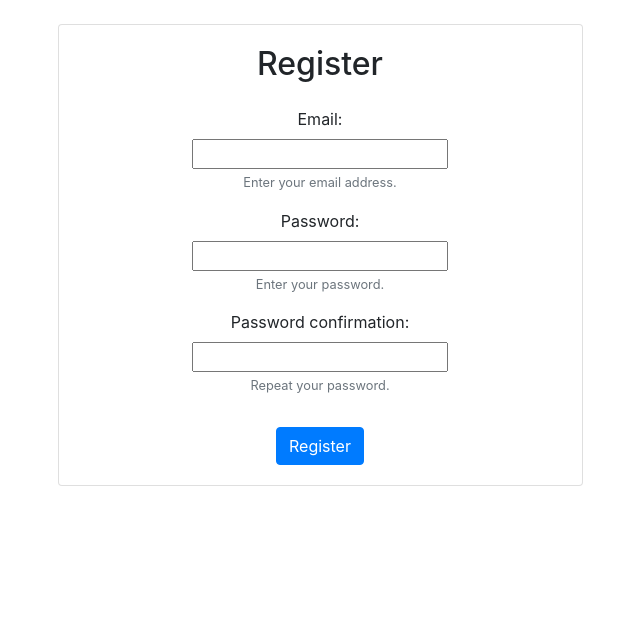
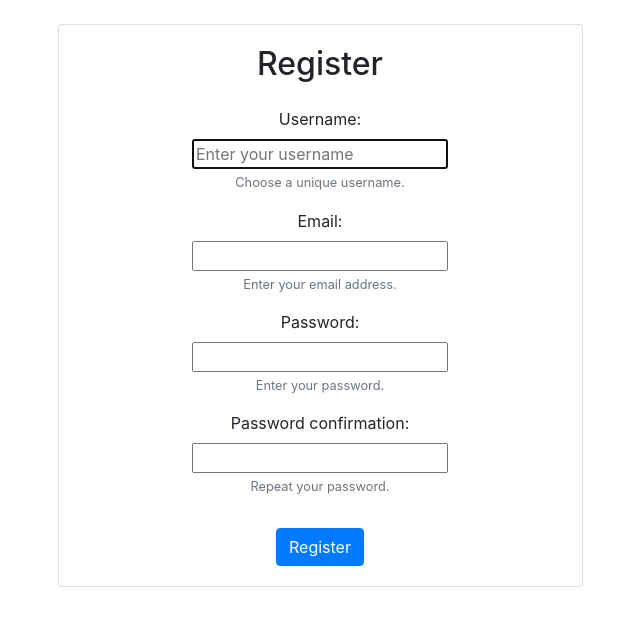
Before and after one commit to botsarefuture/mielenosoitukset.fi-django, a Django app: page /accounts/register/ in a window 1280 px wide. Shown: the part 56-682 px from the top of the page, without its empty margins (320-960 px from the left). Run offline with Django 5.2, Linux system fonts and the light colour scheme; some libraries are stand-ins or nearby versions.

Commit message:
fixed template

```diff
--- a/templates/users/register.html
+++ b/templates/users/register.html
@@ -9,6 +9,14 @@
             <h2 class="card-title mb-4">Register</h2>
             <form method="post" action="{% url 'register' %}">
               {% csrf_token %}
+
+              <!-- Username Field -->
+              <div class="form-group">
+                {{ form.username.label_tag }}
+                <br>
+                {{ form.username }}
+                <small class="form-text text-muted">Choose a unique username.</small>
+              </div>
 
               <!-- Email Field -->
               <div class="form-group">
```
